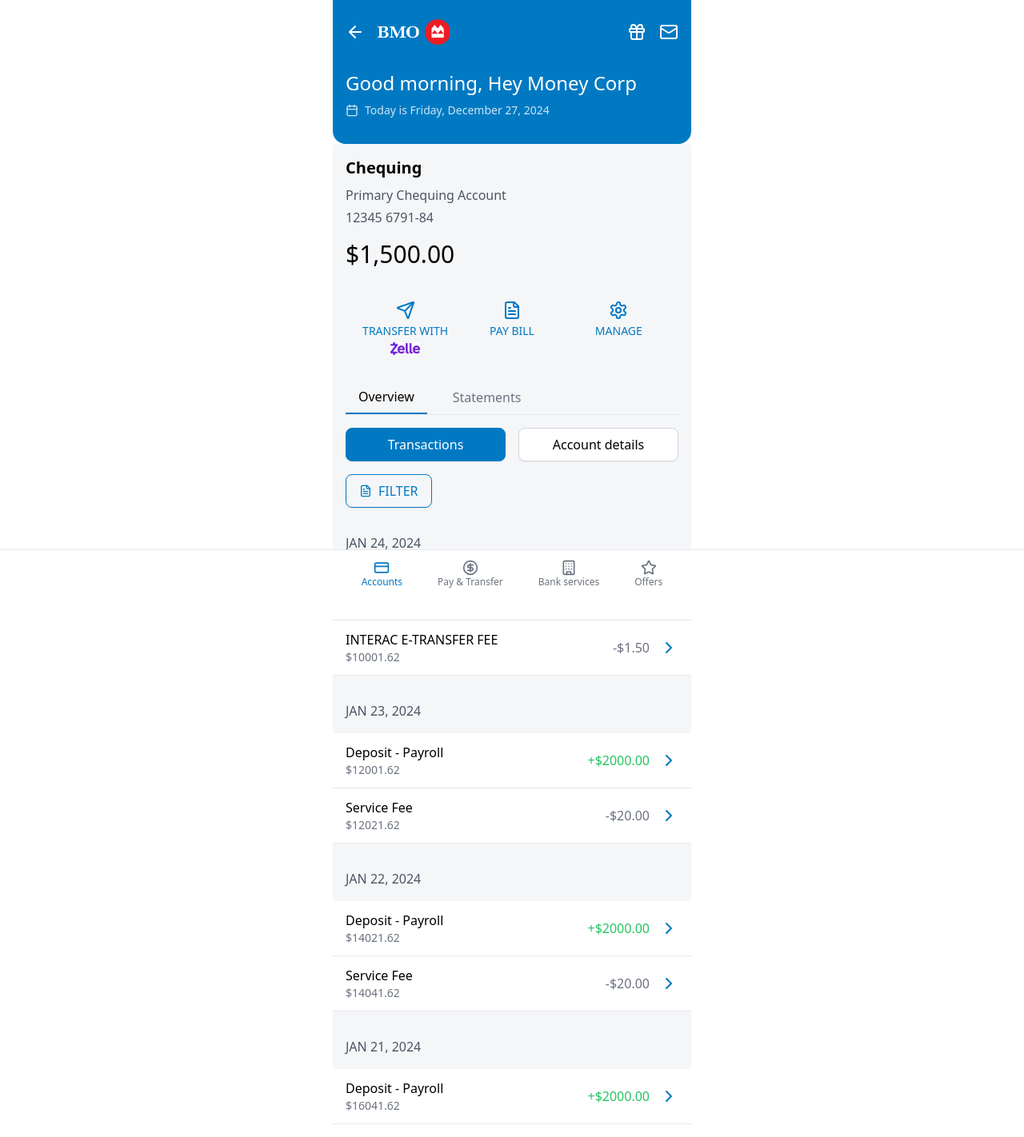
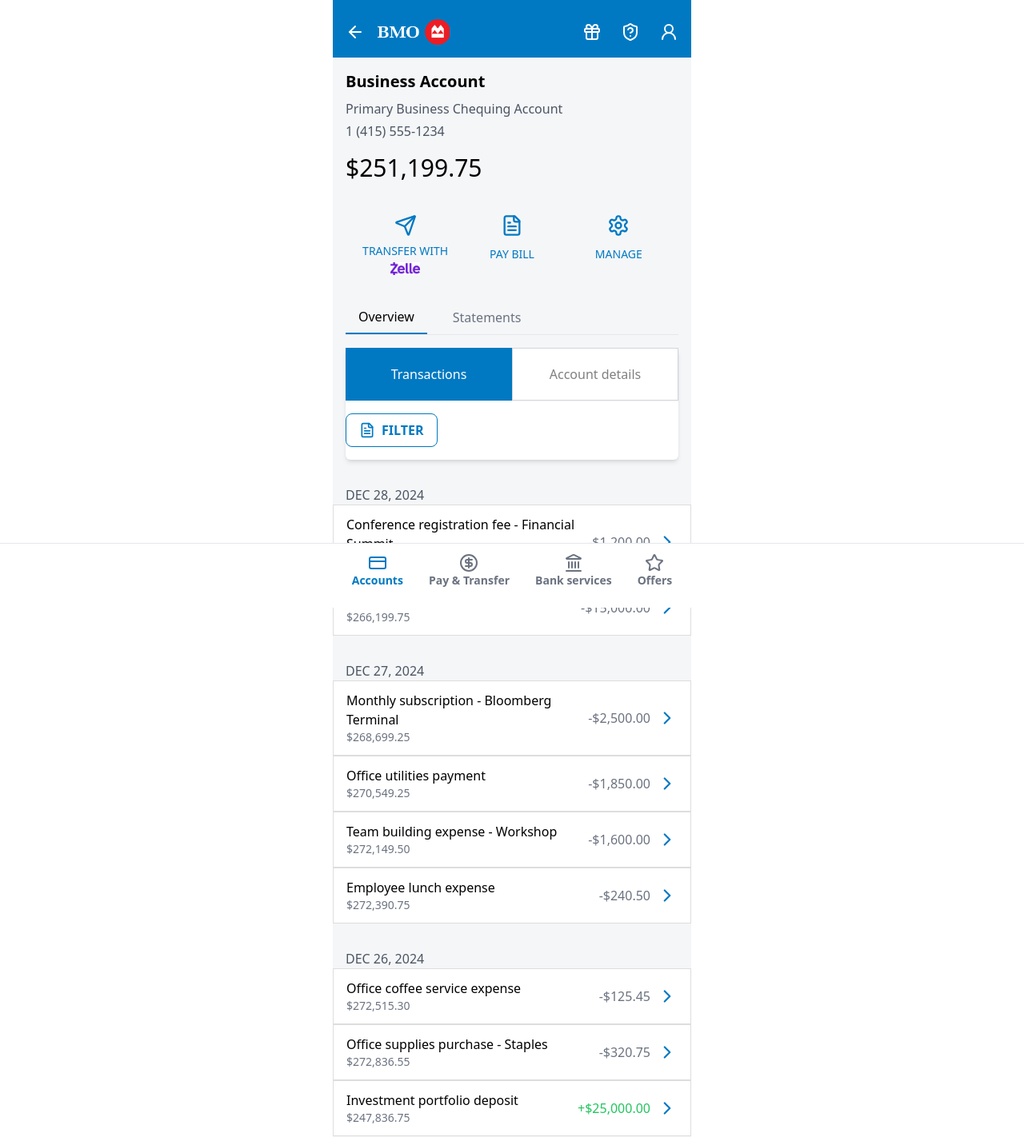
Before and after one commit to dat3011vit/abcccc, a React (Vite) app: page / in a window 1280 px wide. Shown: the part 40-1462 px from the top of the page at 80% size. Built offline with nearby package versions, Linux system fonts and the light colour scheme.

Commit message:
Initial commit

```diff
--- a/src/components/BankingInterface.tsx
+++ b/src/components/BankingInterface.tsx
@@ -5,9 +5,9 @@
   Settings,
   CreditCard,
   Send,
-  Building,
+  Landmark,
   Star,
-  Calendar,
+  //   Calendar,
 } from "lucide-react";
 import bmoLogo from "../assets/logo.png"; // Sửa lại đường dẫn theo cấu trúc thư mục của bạn
 import TransactionList from "./TransactionList";
@@ -16,21 +16,21 @@
 
 const BankingInterface = () => {
   // Get current date
-  const today = new Date();
-  const dateOptions: Intl.DateTimeFormatOptions = {
-    weekday: "long",
-    year: "numeric",
-    month: "long",
-    day: "numeric",
-  };
-  const formattedDate = today.toLocaleDateString("en-US", dateOptions);
+  //   const today = new Date();
+  //   const dateOptions: Intl.DateTimeFormatOptions = {
+  //     weekday: "long",
+  //     year: "numeric",
+  //     month: "long",
+  //     day: "numeric",
+  //   };
+  //   const formattedDate = today.toLocaleDateString("en-US", dateOptions);
 
   return (
     <div className="max-w-md mx-auto min-h-screen">
       <StickyHeader bmoLogo={bmoLogo} />
 
       {/* Welcome Section */}
-      <div
+      {/* <div
         className="text-white p-4 pb-8 rounded-b-2xl"
         style={{ backgroundColor: "#0079C2" }}
       >
@@ -39,7 +39,7 @@
           <Calendar size={16} className="mr-2" />
           <span>Today is {formattedDate}</span>
         </div>
-      </div>
+      </div> */}
 
       {/* Quick Actions Section
             <div className="px-4 -mt-6 relative z-10">
@@ -76,10 +76,10 @@
       {/* Account Section */}
       <div className="p-4 rounded" style={{ backgroundColor: "#f5f6f8" }}>
         {" "}
-        <h2 className="text-xl font-semibold mb-2">Chequing</h2>
-        <p className="text-gray-600 mb-1">Primary Chequing Account</p>
-        <p className="text-gray-600 mb-4">12345 6791-84</p>
-        <h1 className="text-3xl font-medium mb-6">$1,500.00</h1>
+        <h2 className="text-xl font-semibold mb-2">Business Account</h2>
+        <p className="text-gray-600 mb-1">Primary Business Chequing Account</p>
+        <p className="text-gray-600 mb-4">1 (415) 555-1234</p>
+        <h1 className="text-3xl font-medium mb-6">$251,199.75</h1>
         {/* Action Buttons */}
         <div
           className="grid grid-cols-3 gap-4 mb-6 px-4 py-2 pt-4 rounded overflow-x-auto"
@@ -87,9 +87,9 @@
         >
           <div className="flex justify-center">
             <button className="flex flex-col items-center text-customBlue">
-              <Send className="mb-1" size={24} strokeWidth={2} />{" "}
+              <Send className="mb-1" size={28} strokeWidth={2} />{" "}
               {/* Tăng size và độ dày của icon */}
-              <div className="flex flex-col items-center text-sm font-medium">
+              <div className="flex flex-col items-center mt-1 text-sm font-medium">
                 {" "}
                 {/* Thêm font-medium */}
                 <span>TRANSFER WITH</span>
@@ -104,18 +104,18 @@
 
           <div className="flex justify-center">
             <button className="flex flex-col items-center text-customBlue">
-              <FileText className="mb-1" size={24} strokeWidth={2} />{" "}
+              <FileText className="mb-1" size={28} strokeWidth={2} />{" "}
               {/* Tăng size và độ dày của icon */}
-              <span className="text-sm font-medium">PAY BILL</span>{" "}
+              <span className="text-sm mt-2 font-medium">PAY BILL</span>{" "}
               {/* Thêm font-medium */}
             </button>
           </div>
 
           <div className="flex justify-center">
             <button className="flex flex-col items-center text-customBlue">
-              <Settings className="mb-1" size={24} strokeWidth={2} />{" "}
+              <Settings className="mb-1" size={28} strokeWidth={2} />{" "}
               {/* Tăng size và độ dày của icon */}
-              <span className="text-sm font-medium">MANAGE</span>{" "}
+              <span className="text-sm mt-2 font-medium">MANAGE</span>{" "}
               {/* Thêm font-medium */}
             </button>
           </div>
@@ -131,49 +131,52 @@
         </div>
         {/* Transactions Section */}
         <div className="mb-20">
-          {" "}
+          {/* {" "} */}
           {/* Added margin bottom for fixed navigation */}
-          <div className="flex justify-start gap-4 mb-4">
+
+          <div className="bg-white  shadow-md p-0 pb-1 rounded-md">
+            <div className="flex justify-start gap mb-4">
               {/* Button: Transactions */}
-            <button className="flex-1 bg-customBlue text-white border border-customBlue rounded-lg p-2 text-center shadow-sm">
+              <button className="flex-1 bg-customBlue text-white border border-customBlue p-5 text-center shadow-sm font-medium">
                 Transactions
               </button>
 
               {/* Button: Account Details */}
-            <button className="flex-1 bg-white border border-gray-300 rounded-lg p-2 text-center shadow-sm">
+              <button className="flex-1 bg-white  text-[grey] border border-gray-300  p-5 text-center shadow-sm font-medium">
                 Account details
               </button>
             </div>
             {/* Filter Button */}
             <div>
-            <button className="flex items-center text-customBlue border border-customBlue rounded-lg p-2 px-4 shadow-sm mb-8">
-              <FileText size={16} className="mr-2" />
+              <button className="flex  items-center text-customBlue border border-customBlue rounded-lg p-2 px-4 shadow-sm mb-3 font-bold">
+                <FileText size={20} className="mr-2 " />
                 FILTER
               </button>
             </div>
             {/* Transaction Items */}
+          </div>
           <TransactionList />
         </div>
         {/* Bottom Navigation */}
         <div className="fixed bottom-0 left-0 right-0 bg-white border-t py-3 pb-6 ">
-          <div className="flex justify-center gap-11">
+          <div className="flex justify-center gap-8">
             {" "}
             {/* Thay justify-around bằng justify-center và thêm gap */}
-            <button className="flex flex-col items-center text-customBlue">
-              <CreditCard size={20} />
-              <span className="text-xs">Accounts</span>
+            <button className="flex flex-col items-center text-customBlue font-semibold">
+              <CreditCard size={24} className="text-customBlue" />
+              <span className="text-sm">Accounts</span>
             </button>
-            <button className="flex flex-col items-center text-gray-500">
-              <CircleDollarSign size={20} />
-              <span className="text-xs">Pay & Transfer</span>
+            <button className="flex flex-col items-center text-gray-500 font-semibold">
+              <CircleDollarSign size={24} className="text-gray-500" />
+              <span className="text-sm">Pay & Transfer</span>
             </button>
-            <button className="flex flex-col items-center text-gray-500">
-              <Building size={20} />
-              <span className="text-xs">Bank services</span>
+            <button className="flex flex-col items-center text-gray-500 font-semibold">
+              <Landmark size={24} className="text-gray-500" />
+              <span className="text-sm">Bank services</span>
             </button>
-            <button className="flex flex-col items-center text-gray-500">
-              <Star size={20} />
-              <span className="text-xs">Offers</span>
+            <button className="flex flex-col items-center text-gray-500 font-semibold">
+              <Star size={24} className="text-gray-500" />
+              <span className="text-sm">Offers</span>
             </button>
           </div>
         </div>
--- a/src/components/StickyHeader.tsx
+++ b/src/components/StickyHeader.tsx
@@ -1,5 +1,5 @@
 import React from 'react';
-import { ArrowLeft , Gift, Mail } from 'lucide-react';
+import { ArrowLeft , Gift, UserRound , ShieldQuestion  } from 'lucide-react';
 
 interface StickyHeaderProps {
   bmoLogo: string;
@@ -16,9 +16,11 @@
           <ArrowLeft  size={24} className="text-white" />
           <img src={bmoLogo} alt="BMO Logo" className="h-8 w-auto" />
         </div>
-        <div className="flex items-center gap-4">
+        <div className="flex items-center gap-6">
           <Gift size={24} className="text-white" />
-          <Mail size={24} className="text-white" />
+          <ShieldQuestion   size={24} className="text-white" />
+          <UserRound  size={24} className="text-white" />
+
         </div>
       </div>
     </div>
--- a/src/components/TransactionList.tsx
+++ b/src/components/TransactionList.tsx
@@ -1,5 +1,4 @@
-import { ChevronRight } from 'lucide-react'; // Thêm import này ở đầu file
-
+import { ChevronRight } from "lucide-react";
 
 type Transaction = {
   description: string;
@@ -12,60 +11,107 @@
 };
 
 const groupedTransactions: GroupedTransactions = {
-    "JAN 24, 2024": [
-        { description: "TF 0335#7700-396", amount: "+$0.12" },
-        { description: "INTERAC E-TRANSFER FEE", amount: "-$1.50" },
+    "DEC 28, 2024": [
+      {
+        description: "Conference registration fee - Financial Summit",
+        amount: "-$1,200.00",
+        balance: "$251,199.75"
+      },
+      {
+        description: "Corporate bond purchase",
+        amount: "-$15,000.00",
+        balance: "$266,199.75"
+      }
     ],
-    "JAN 23, 2024": [
-        { description: "Deposit - Payroll", amount: "+$2000.00" },
-        { description: "Service Fee", amount: "-$20.00" },
+    "DEC 27, 2024": [
+      {
+        description: "Monthly subscription - Bloomberg Terminal",
+        amount: "-$2,500.00",
+        balance: "$268,699.25"
+      },
+      {
+        description: "Office utilities payment",
+        amount: "-$1,850.00",
+        balance: "$270,549.25"
+      },
+      {
+        description: "Team building expense - Workshop",
+        amount: "-$1,600.00",
+        balance: "$272,149.50"
+      },
+      {
+        description: "Employee lunch expense",
+        amount: "-$240.50",
+        balance: "$272,390.75"
+      }
     ],
-    "JAN 22, 2024": [
-        { description: "Deposit - Payroll", amount: "+$2000.00" },
-        { description: "Service Fee", amount: "-$20.00" },
+    "DEC 26, 2024": [
+      {
+        description: "Office coffee service expense",
+        amount: "-$125.45",
+        balance: "$272,515.30"
+      },
+      {
+        description: "Office supplies purchase - Staples",
+        amount: "-$320.75",
+        balance: "$272,836.55"
+      },
+      {
+        description: "Investment portfolio deposit",
+        amount: "+$25,000.00",
+        balance: "$247,836.75"
+      }
     ],
-    "JAN 21, 2024": [
-        { description: "Deposit - Payroll", amount: "+$2000.00" },
-        { description: "Service Fee", amount: "-$20.00" },
+    "DEC 25, 2024": [
+      {
+        description: "Dividend payout to stakeholders",
+        amount: "-$17,250.00",
+        balance: "$265,086.85"
+      },
+      {
+        description: "Employee holiday distribution",
+        amount: "-$10,000.00",
+        balance: "$275,086.35"
+      },
+      {
+        description: "Technology infrastructure upgrade",
+        amount: "-$8,000.00",
+        balance: "$283,086.25"
+      },
+      {
+        description: "Client deposit - New account opening",
+        amount: "+$34,500.00",
+        balance: "$248,586.15"
+      }
     ],
-};
-
-const calculateBalances = (
-    transactions: GroupedTransactions,
-    initialBalance: number
-): GroupedTransactions => {
-    let currentBalance = initialBalance;
-    return Object.entries(transactions).reduce((acc, [date, items]) => {
-        const dayTransactions = items.map((transaction) => {
-            const amountValue = parseFloat(transaction.amount.replace(/[+$]/g, ""));
-            currentBalance += transaction.amount.startsWith("+")
-                ? amountValue
-                : -amountValue;
-
-            return {
-                ...transaction,
-                balance: `$${currentBalance.toFixed(2)}`,
-            };
-        });
-
-        return { ...acc, [date]: dayTransactions };
-    }, {} as GroupedTransactions);
+    "DEC 24, 2024": [
+      {
+        description: "Corporate insurance premium payment",
+        amount: "-$12,500.00",
+        balance: "$261,086.65"
+      },
+      {
+        description: "Client account transfer",
+        amount: "-$34,000.00",
+        balance: "$295,086.45"
+      },
+      {
+        description: "Payment for legal consultation - Contract review",
+        amount: "-$5,000.00",
+        balance: "$300,086.35"
+      }
+    ]
   };
 
 const TransactionList = () => {
-    const initialBalance = 10000;
-    const transactionsWithBalances = calculateBalances(
-        groupedTransactions,
-        initialBalance
-    );
-
   return (
     <div className="space-y-8">
-            {Object.entries(transactionsWithBalances).map(([date, transactions]: [string, Transaction[]]) => (
+      {Object.entries(groupedTransactions).map(
+        ([date, transactions]: [string, Transaction[]]) => (
           <div key={date}>
             <p
-                        className="text-gray-600 font-medium mb-4 bg-customGrey px-4 py-0 -mx-4 rounded"
-                        style={{ backgroundColor: '#f5f6f8' }}
+              className="text-gray-600 font-medium mb-0 bg-customGrey px-4 py-0 -mx-4 rounded mt-8"
+              style={{ backgroundColor: "#f5f6f8" }}
             >
               {date}
             </p>
@@ -74,28 +120,30 @@
                 <div
                   key={index}
                   className="-mx-4 flex justify-between items-center border-b pb-3 pt-3 bg-white text-black px-4"
+                  style={{ border: "1px solid #ddd" }}
                 >
                   <div className="flex-grow">
                     <p className="font-medium">{transaction.description}</p>
                     <p className="text-gray-500 text-sm">{transaction.balance}</p>
                   </div>
-                                <div className="flex items-center gap-3">
+                  <div className="flex items-center gap-2">
                     <p
-                                        className={
+                      className={`${
                         transaction.amount.startsWith("+")
                           ? "text-green-500"
                           : "text-gray-500"
-                                        }
+                      } font-medium`}
                     >
                       {transaction.amount}
                     </p>
-                                    <ChevronRight className="text-customBlue" size={24} />
+                    <ChevronRight className="text-customBlue" size={26} />
                   </div>
                 </div>
               ))}
             </div>
           </div>
-            ))}
+        )
+      )}
     </div>
   );
 };
```
Lines whose indentation alone changed are shown as unchanged.
